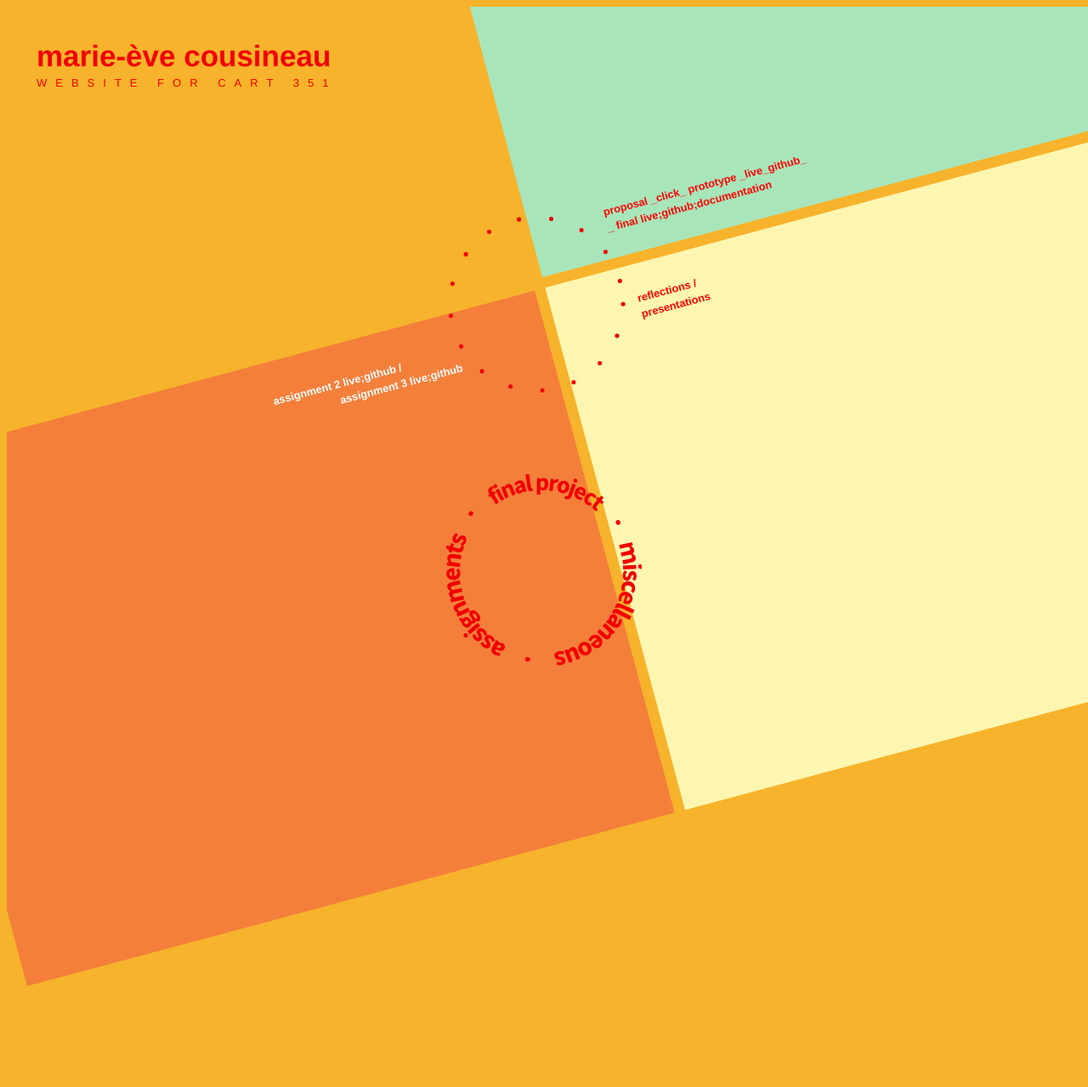
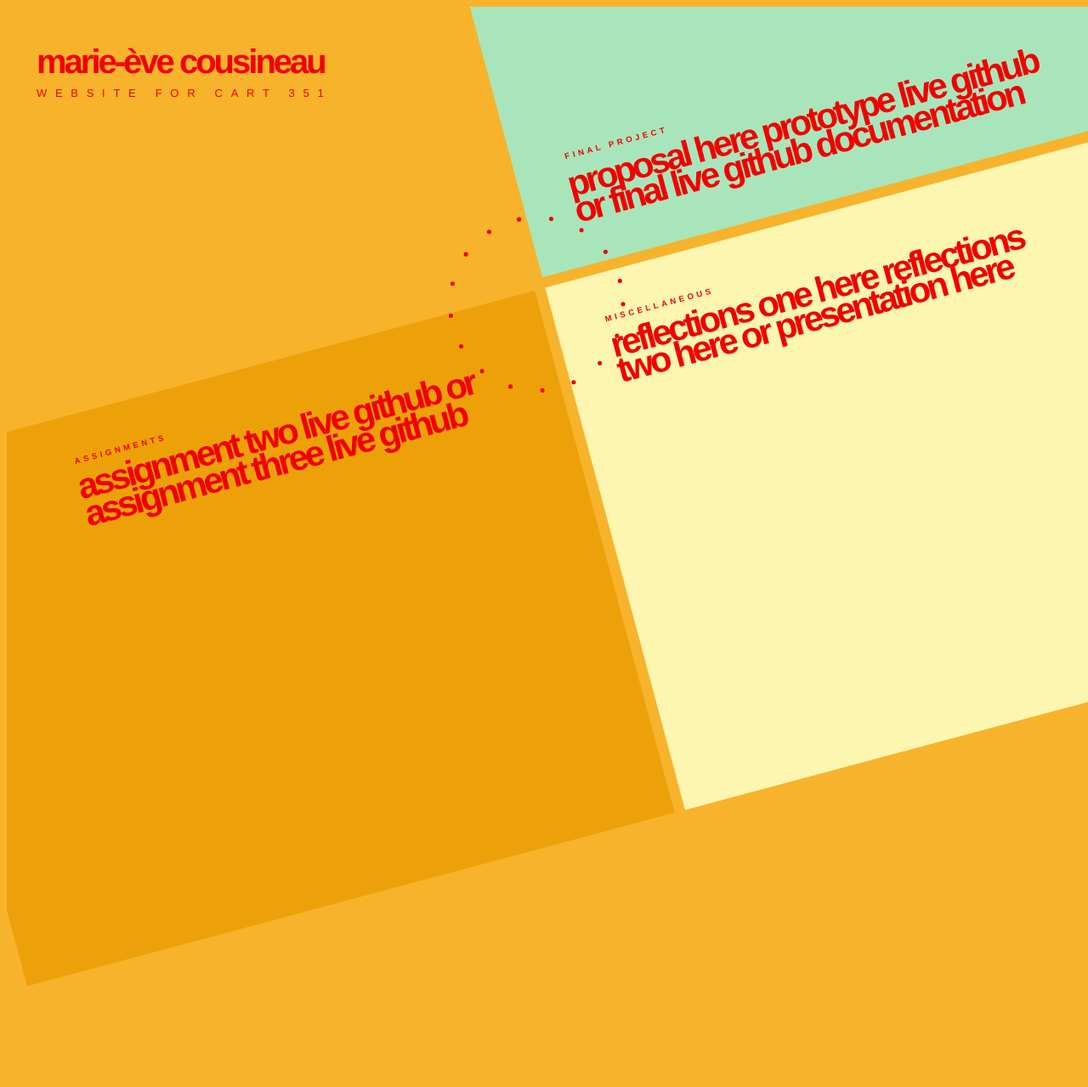
Before and after one commit to evoucou/CART351, a PHP site: page /personalwebsite/index.html in a window 1280 px wide. Shown: the top 1279 px of the page at 85% size. Run offline with PHP 8.4, Linux system fonts and the light colour scheme.

Commit message:
New fonts and new disposition of links

```diff
--- a/personalwebsite/css/main.css
+++ b/personalwebsite/css/main.css
@@ -13,8 +13,9 @@ header {
 
 h1 {
   font-family: 'helvetica', sans-serif;
-  font-size: 35px;
+  font-size: 40px;
   color: #F20000;
+  letter-spacing: -3px;
 }
 
 h2 {
@@ -23,18 +24,18 @@ h2 {
   font-weight: normal;
   margin-top: -20px;
   font-family: 'helvetica', sans-serif;
-  letter-spacing: 10px;
+  letter-spacing: 9.7px;
 }
 
 
-main #titles {
+/*main #titles {
   position: absolute;
   width: 230px;
   height: 230px;
   left: 50%;
   top: 50%;
   transform: translate(-50%, -50%);
-}
+}*/
 
 main ellipse{
 position: absolute;
@@ -46,12 +47,15 @@ main svg {
 }
 
 main svg text {
+  font-size: 7.5px;
+  font-weight: bold;
   font-family: 'helvetica', sans-serif;
-  font-size: 10px;
-  font-weight: bold;
-  color: #F20000;
+  letter-spacing: 3px;
 }
 
 main svg text tspan {
-font-size: 10px;
+  font-family: 'helvetica', sans-serif;
+  font-size: 33px;
+  font-weight: bold;
+  letter-spacing: -3px;
 }
--- a/personalwebsite/index.html
+++ b/personalwebsite/index.html
@@ -17,25 +17,27 @@
 
     <!-- the main div -->
 <main>
-<img src="sources/titles.svg" id="titles">
 <svg viewBox="240 60 1000 1000" xmlns:xlink="http://www.w3.org/1999/xlink">
 
   <!-- Right upper rectangle -->
   <rect x="630" y='60' width="650" height="430" fill='#A9E5BB' transform='rotate(-15)' />
-  <text x="700" y="450" style="fill:red;" transform='rotate(-15)'>proposal _click_ prototype _live_github_
-     <tspan x="700" y="465">_ final live;github;documentation</tspan>
+  <text x="679" y="390" style="fill:#F20000;" transform='rotate(-15)'>FINAL PROJECT
+     <tspan x="675" y="425">proposal here prototype live github</tspan>
+      <tspan x="675" y="450">or final live github documentation</tspan>
    </text>
   <!-- left upper rectangle -->
 
     <!-- Left lower rectangle -->
-  <rect x="0" y="500" width="620" height="500" fill='#F37F3B' transform='rotate(-15)' />
-  <text x="360" y="540" style="fill:white;" transform='rotate(-15)'>assignment 2 live;github /
-     <tspan x="420" y="555">assignment 3 live;github</tspan>
+  <rect x="0" y="500" width="620" height="500" fill='#EDA109' transform='rotate(-15)' />
+  <text x="168" y="545" style="fill:#F20000;" transform='rotate(-15)'>ASSIGNMENTS
+     <tspan x="165" y="578">assignment two live github or</tspan>
+     <tspan x="165" y="604">assignment three live github</tspan>
    </text>
   <!-- Right lower rectangle -->
   <rect x="630" y='500' width="650" height="500" fill='#FCF6B1' transform='rotate(-15)' />
-  <text x="710" y="535" style="fill:red;" transform='rotate(-15)'>reflections /
-     <tspan x="710" y="550">presentations</tspan>
+  <text x="676" y="545" style="fill:#F20000;" transform='rotate(-15)'>MISCELLANEOUS
+     <tspan x="675" y="579">reflections one here reflections</tspan>
+     <tspan x="675" y="603">two here or presentation here</tspan>
    </text>
 
 <!-- Circles animation -->
```
